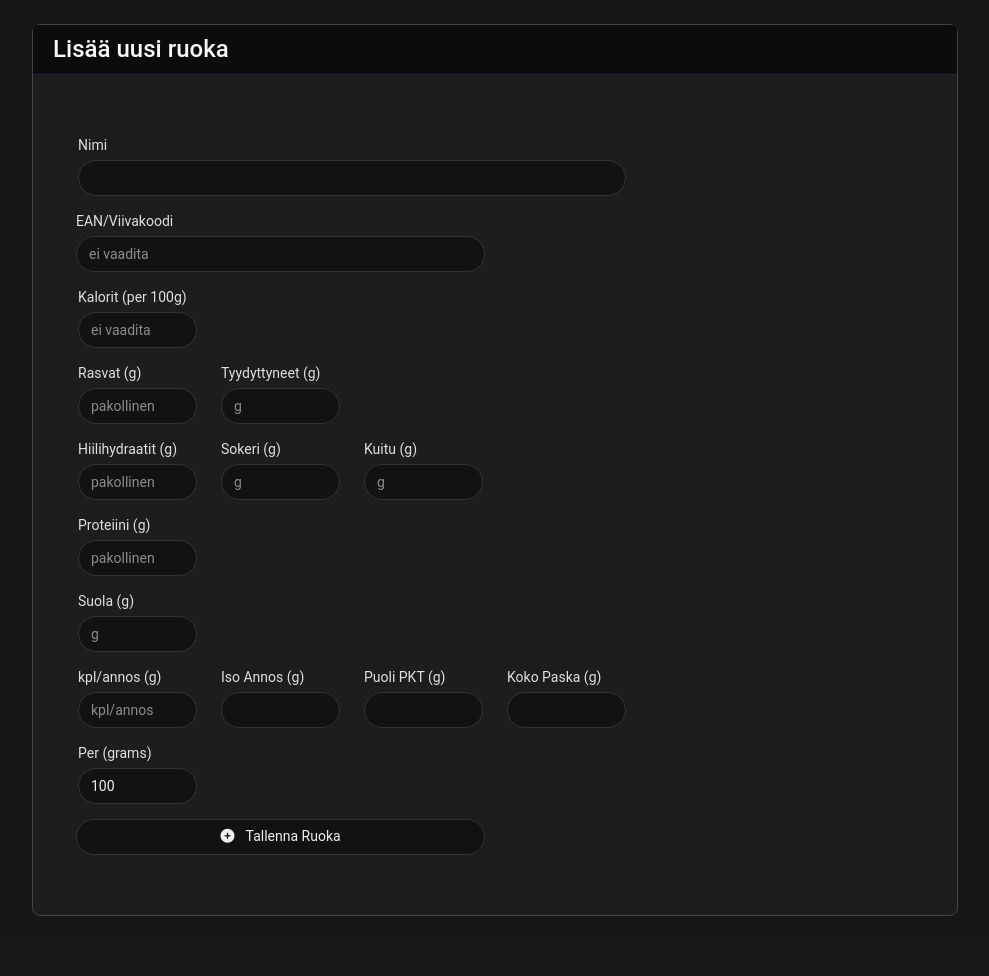
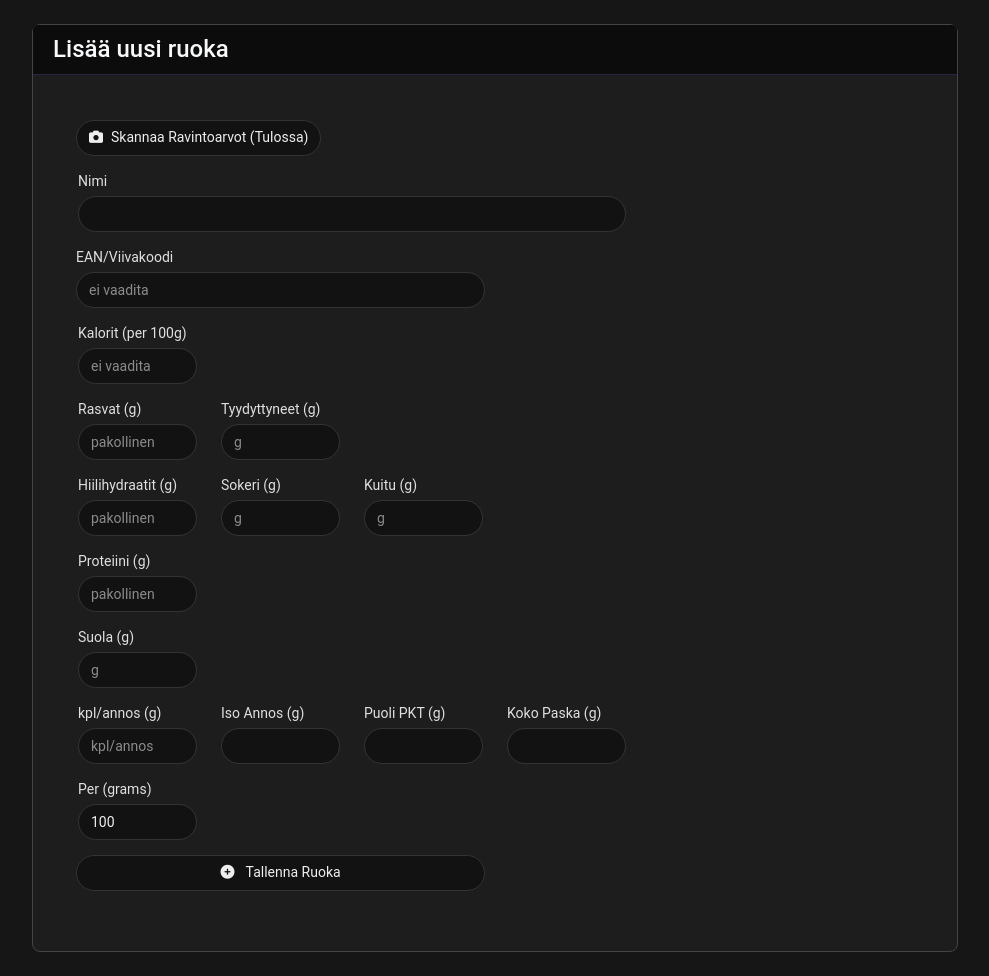
Before and after one commit to Yolojere/calorie, a Flask app: page /custom_food in a window 1280 px wide. Shown: the part 51-1027 px from the top of the page, without its empty margins (145-1134 px from the left). Before the commit the page ends 967 px from the top, so only its background shows below. Run offline with Flask 3, Linux system fonts and the light colour scheme; the visitor is signed in with stand-in values (Sample User, id 1); some libraries are stand-ins or nearby versions; some web fonts are replaced.

Commit message:
Update custom_food.html

```diff
--- a/templates/custom_food.html
+++ b/templates/custom_food.html
@@ -567,9 +567,9 @@
                         <!-- Scan Nutrition Label Button -->
                         <div class="row nutrition-row">
                             <div class="col-md-6">
-                              <!--  <button id="scanNutritionLabel" class="btn scan-btn">
+                                <button id="scanNutritionLabel" class="btn scan-btn">
                                     <i class="fa-solid fa-camera me-2"></i><span data-i18n="scan_label">Scan Label (Kokeilussa/Roska)</span>
-                                </button> -->
+                                </button>
                             </div>
                         </div>
 
@@ -897,15 +897,41 @@ function captureImage() {
         return;
     }
 
-    canvas.width = video.videoWidth;
-    canvas.height = video.videoHeight;
+    // Enhanced canvas sizing for better OCR
+    const targetHeight = 1300;
+    const aspectRatio = video.videoWidth / video.videoHeight;
+
+    canvas.width = targetHeight * aspectRatio;
+    canvas.height = targetHeight;
+
+    // Draw with high quality
+    context.imageSmoothingEnabled = true;
+    context.imageSmoothingQuality = 'high';
     context.drawImage(video, 0, 0, canvas.width, canvas.height);
 
+    // Apply contrast enhancement
+    const imageData = context.getImageData(0, 0, canvas.width, canvas.height);
+    enhanceImageData(imageData);
+    context.putImageData(imageData, 0, 0);
+
+    // Use PNG to avoid JPEG compression artifacts
     canvas.toBlob(function(blob) {
         processNutritionImage(blob);
-    }, 'image/jpeg', 0.8);
+    }, 'image/png'); // Changed from JPEG to PNG
 }
 
+function enhanceImageData(imageData) {
+    const data = imageData.data;
+    const contrast = 1.3;
+    const brightness = 0;
+
+    for (let i = 0; i < data.length; i += 4) {
+        // Apply contrast and brightness to RGB channels
+        data[i] = Math.min(255, Math.max(0, contrast * (data[i] - 128) + 128 + brightness));     // Red
+        data[i + 1] = Math.min(255, Math.max(0, contrast * (data[i + 1] - 128) + 128 + brightness)); // Green
+        data[i + 2] = Math.min(255, Math.max(0, contrast * (data[i + 2] - 128) + 128 + brightness)); // Blue
+    }
+}
 function processUploadedFile() {
     const fileInput = document.getElementById('nutritionImageFile');
     const file = fileInput.files[0];
```
